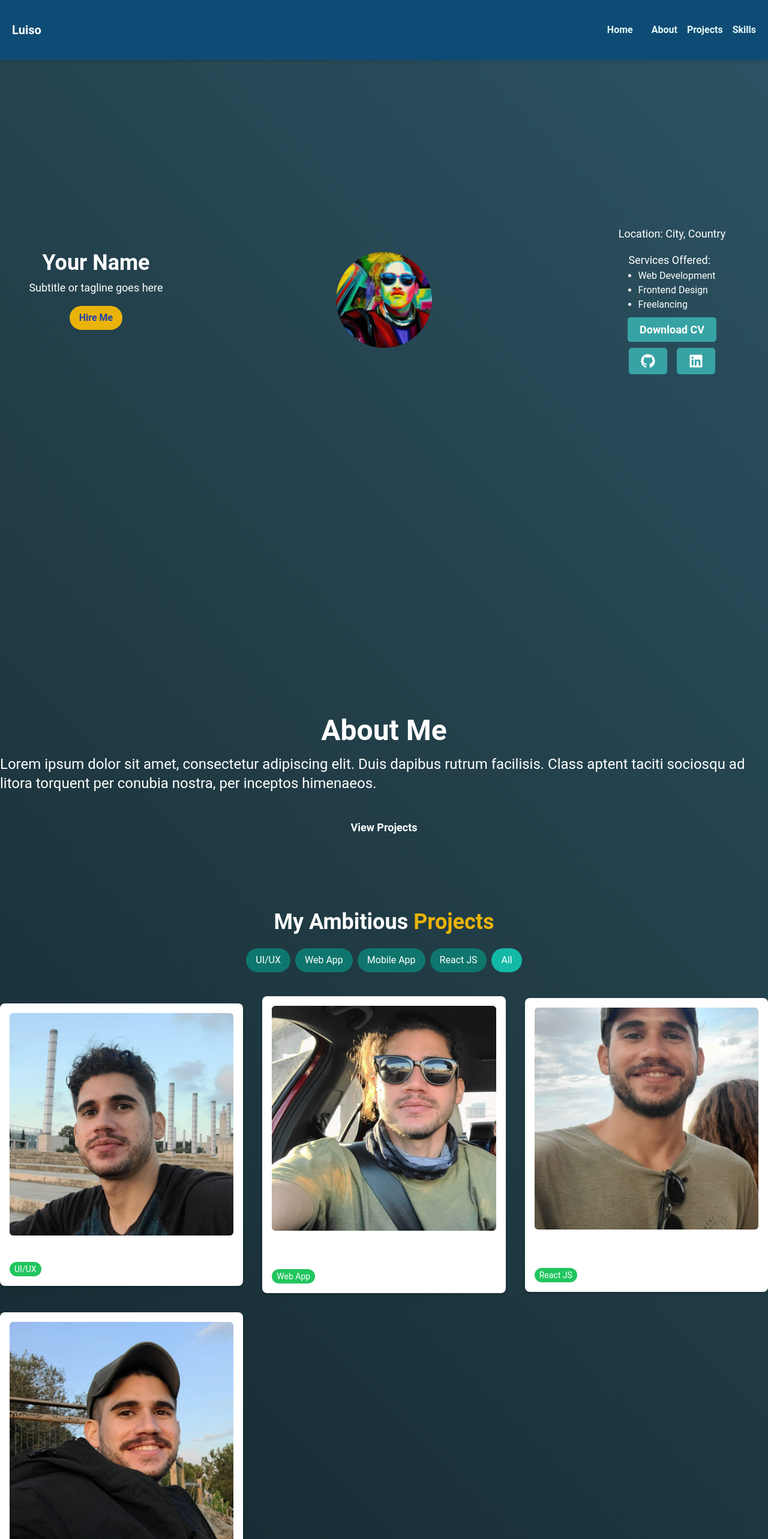
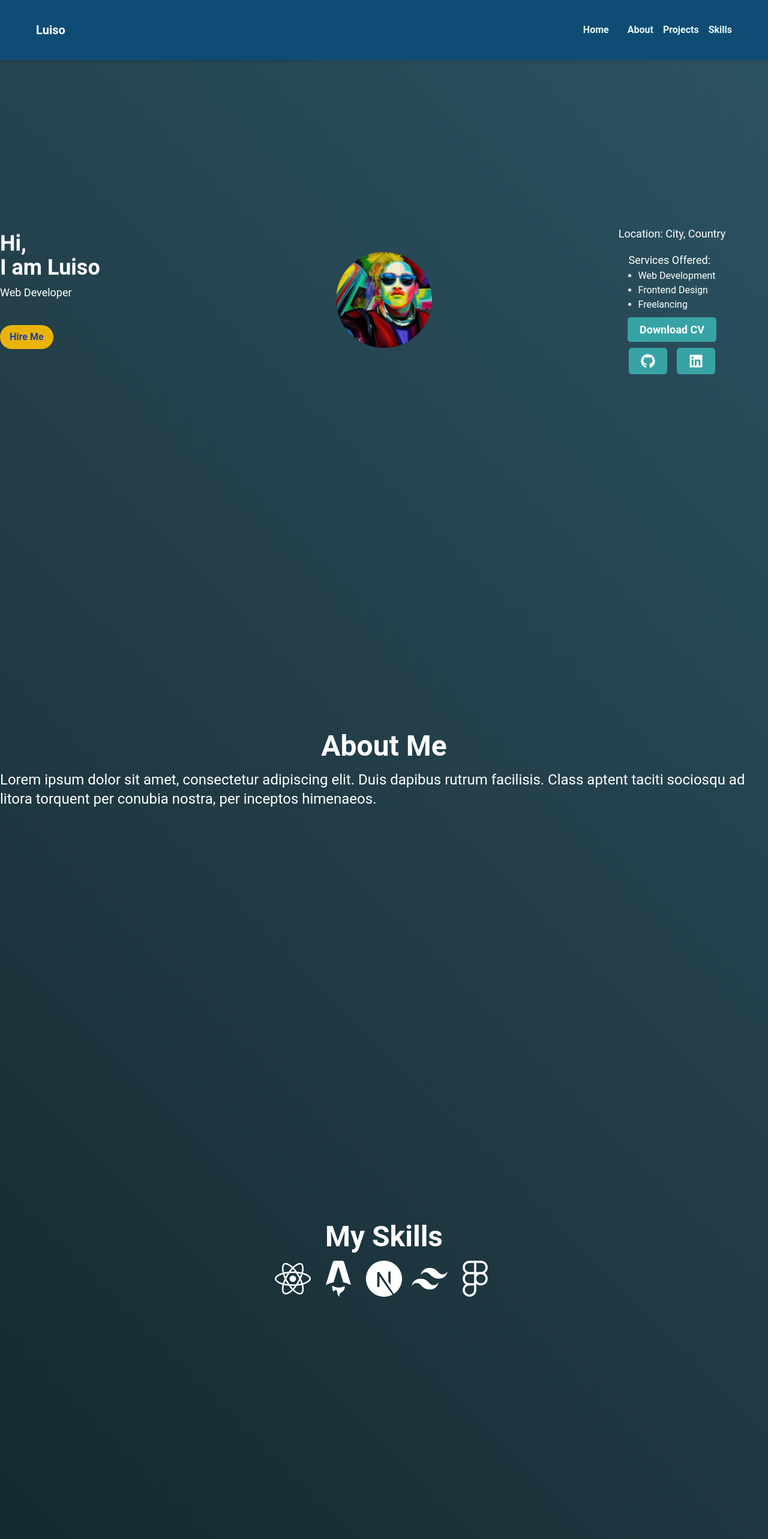
Before and after one commit to solarluiso/solarluiso-porfolio, a React (Vite) app: page / in a window 1280 px wide. Shown: the top 2566 px of the page at 60% size. Built offline with nearby package versions, Linux system fonts and the light colour scheme.

Commit message:
modified some elements for overall responsivness

```diff
--- a/src/App.css
+++ b/src/App.css
@@ -1,76 +1,18 @@
-/* Reset some default styles */
-* {
+/* Apply basic styling to the entire app */
+body {
   margin: 0;
   padding: 0;
-  box-sizing: border-box;
+  font-family: "Roboto", sans-serif;
+  color: #ffffff;
+  background: linear-gradient(45deg, #0f2027, #203a43, #2c5364);
+  transition: background 0.5s ease-in-out;
 }
 
-/* Apply a modern font */
-body {
-  font-family: "Roboto", sans-serif;
-}
-
-/* Create a smooth scroll effect */
-html {
-  scroll-behavior: smooth;
-}
-
-/* Set up a global container for content */
+/* Set up a container for content */
 .container {
   max-width: 1200px;
   margin: 0 auto;
   padding: 20px;
 }
 
-/* Smoothly changing background color on scroll */
-body {
-  background: linear-gradient(45deg, #0f2027, #203a43, #2c5364);
-  color: #ffffff;
-  transition: background 0.5s ease-in-out;
-}
-
-/* Style the navigation bar */
-nav {
-  background: #0f4c75;
-  padding: 10px 0;
-  box-shadow: 0 4px 6px -1px rgba(0, 0, 0, 0.1),
-    0 2px 4px -1px rgba(0, 0, 0, 0.06);
-}
-
-nav ul {
-  display: flex;
-  justify-content: center;
-  list-style: none;
-}
-
-nav li {
-  margin: 0 15px;
-}
-
-nav a {
-  text-decoration: none;
-  color: #e4f9f5;
-  font-weight: bold;
-  font-size: 1rem;
-  transition: color 0.3s ease-in-out;
-}
-
-nav a:hover {
-  color: #38a3a5;
-}
-
-#hero a {
-  background: #38a3a5;
-  color: #ffffff;
-  padding: 10px 20px;
-  border-radius: 5px;
-  text-decoration: none;
-  font-weight: bold;
-  transition: background 0.3s ease-in-out, color 0.3s ease-in-out;
-}
-
-#hero a:hover {
-  background: #0f4c75;
-}
-
-/* Add more sections and styles as needed */
+/* Styling for individual components can be added in their respective files */
--- a/src/App.jsx
+++ b/src/App.jsx
@@ -16,8 +16,10 @@ const App = () => (
     <Navbar />
     <Hero />
     <About />
+    <Skills />
     <Projects />
-    <Skills />
+    <Contact />
+    <Footer />
   </div>
 );
 
--- a/src/components/About.jsx
+++ b/src/components/About.jsx
@@ -4,7 +4,7 @@ const About = () => {
   return (
     <section
       id="about"
-      className="bg-gradient-about text-white h-screen flex flex-col justify-center items-center"
+      className="flex flex-col justify-center items-center text-white min-h-screen"
     >
       <h2 className="text-3xl md:text-4xl lg:text-5xl font-bold mb-4">
         About Me
@@ -14,12 +14,6 @@ const About = () => {
         rutrum facilisis. Class aptent taciti sociosqu ad litora torquent per
         conubia nostra, per inceptos himenaeos.
       </p>
-      <a
-        href="#projects"
-        className="bg-accent text-white px-6 py-3 rounded-full font-bold text-lg hover:bg-hover-accent transition duration-300"
-      >
-        View Projects
-      </a>
     </section>
   );
 };
--- a/src/components/Hero.jsx
+++ b/src/components/Hero.jsx
@@ -7,15 +7,18 @@ const Hero = () => {
   return (
     <motion.div
       id="hero"
-      className="flex flex-col md:flex-row items-center justify-center h-screen bg-gradient-hero text-white overflow-hidden"
       initial={{ opacity: 0, y: -50 }}
       animate={{ opacity: 1, y: 0 }}
       transition={{ duration: 1 }}
+      className="flex flex-col md:flex-row justify-center items-center text-white min-h-screen"
     >
       {/* Left side with heading, subheading, and button */}
-      <div className="flex flex-col items-center mb-8 md:w-1/2 md:order-1">
-        <h1 className="text-4xl font-bold mb-2">Your Name</h1>
-        <p className="text-lg mb-4">Subtitle or tagline goes here</p>
+      <div className="flex flex-col items-start mb-8 md:w-1/2 md:order-1">
+        <h1 className="text-4xl font-bold mb-2">
+          Hi,
+          <br />I am Luiso
+        </h1>
+        <p className="text-lg mb-10">Web Developer</p>
         <motion.button
           whileHover={{ scale: 1.1, rotate: 5 }}
           whileTap={{ scale: 0.9 }}
--- a/src/components/Projects.jsx
+++ b/src/components/Projects.jsx
@@ -33,7 +33,7 @@ const Projects = () => {
   return (
     <section
       id="projects"
-      className="bg-gradient-projects text-white h-screen flex flex-col justify-center items-center"
+      className="flex flex-col justify-center items-center text-white min-h-screen"
     >
       <h2 className="text-4xl font-bold mb-6 text-center">
         My Ambitious <span className="text-yellow-500">Projects</span>
@@ -41,8 +41,7 @@ const Projects = () => {
 
       {/* Pills to categorize my applications */}
       <div className="flex flex-wrap justify-center space-x-2 mb-8">
-        {["UI/UX", "Web App", "Mobile App", "React JS", "All"].map(
-          (item, index) => (
+        {["UI/UX", "Web App", "React JS", "All"].map((item, index) => (
           <div
             key={index}
             onClick={() => handleProjectFilter(item)}
@@ -54,37 +53,33 @@ const Projects = () => {
           >
             {item}
           </div>
-          )
-        )}
+        ))}
       </div>
 
       <motion.div
         animate={animateCard}
         transition={{ duration: 0.5, delayChildren: 0.5 }}
-        className="grid grid-cols-1 md:grid-cols-2 lg:grid-cols-3 gap-8 items-center"
+        className="flex flex-wrap justify-center items-center"
       >
         {filterProjects.map((project, index) => (
           <motion.div
-            className="bg-white p-4 rounded-lg shadow-md transition duration-300 transform hover:scale-105 flex flex-col justify-between relative"
+            className="flex flex-col w-[270px] bg-white p-4 m-4 rounded-lg hover:scale-105"
             key={index}
             whileHover={{ scale: 1.05 }}
           >
-            <motion.div
-              className="relative overflow-hidden group"
-              whileHover={{ scale: 1.05 }}
-            >
+            <motion.div className="relative" whileHover={{ scale: 1.05 }}>
               <img
                 src={project.imgUrl}
                 alt={project.title}
                 className="w-full h-auto rounded-md"
               />
-              <div className="absolute top-0 left-0 w-full h-full flex items-center justify-center opacity-0 hover:opacity-100 transition-opacity duration-300 bg-black bg-opacity-40 group-hover:bg-opacity-60">
+              <div className="absolute top-0 left-0 w-full h-full flex items-center justify-center opacity-0 hover:opacity-100 transition-opacity duration-300 bg-black bg-opacity-80">
                 <motion.a
                   href={project.projectLink}
                   target="_blank"
                   rel="noreferrer"
                   whileHover={{ scale: 1.2 }}
-                  className="text-green-500 hover:text-ggreen-700 cursor-pointer"
+                  className="text-green-700 hover:text-green-500 cursor-pointer"
                 >
                   <AiFillEye className="text-4xl" />
                 </motion.a>
@@ -93,14 +88,16 @@ const Projects = () => {
                   target="_blank"
                   rel="noreferrer"
                   whileHover={{ scale: 1.2 }}
-                  className="text-green-500 hover:text-green-700 cursor-pointer ml-4"
+                  className="text-green-700 hover:text-green-500 cursor-pointer ml-4"
                 >
                   <AiFillGithub className="text-4xl" />
                 </motion.a>
               </div>
             </motion.div>
 
-            <p className="text-sm mt-2 text-center">{project.description}</p>
+            <p className="text-black text-md mt-2 text-center">
+              {project.description}
+            </p>
 
             <div className="mt-4">
               <span className="bg-green-500 text-white px-2 py-1 rounded-full text-sm">
--- a/src/components/Skills.jsx
+++ b/src/components/Skills.jsx
@@ -6,7 +6,7 @@ const Skills = () => {
   return (
     <section
       id="skills"
-      className="bg-gradient-skills text-white h-screen flex flex-col justify-center items-center"
+      className="flex flex-col justify-center items-center text-white min-h-screen"
     >
       <h2 className="text-3xl md:text-4xl lg:text-5xl font-bold mb-4">
         My Skills
--- a/src/data/ProjectData.jsx
+++ b/src/data/ProjectData.jsx
@@ -11,7 +11,8 @@ const useProjectData = () => {
         imgUrl: "src/assets/images/project1.jpg",
         projectLink: "https://example.com/project1",
         codeLink: "https://github.com/example/project1",
-        description: "Lorem ipsum dolor sit amet, consectetur adipiscing elit.",
+        description:
+          "Lorem ipsum dolor sit amet, consectetur adipiscing elit jlasdlfl.",
         tags: ["UI/UX", "Web App"],
       },
       {
--- a/src/index.css
+++ b/src/index.css
@@ -1,3 +1,83 @@
 @import "tailwindcss/base";
 @import "tailwindcss/components";
 @import "tailwindcss/utilities";
+
+/* Importing the custom font */
+@import url("https://fonts.googleapis.com/css2?family=Roboto:wght@400;700&display=swap");
+
+/* Reset some default styles */
+* {
+  margin: 0;
+  padding: 0;
+  box-sizing: border-box;
+}
+
+/* Apply a modern font */
+body {
+  font-family: "Roboto", sans-serif;
+}
+
+/* Create a smooth scroll effect */
+html {
+  scroll-behavior: smooth;
+}
+
+/* Set up a global container for content */
+.container {
+  max-width: 1200px;
+  margin: 0 auto;
+  padding: 20px;
+}
+
+/* Smoothly changing background color on scroll */
+body {
+  background: linear-gradient(45deg, #0f2027, #203a43, #2c5364);
+  color: #ffffff;
+  transition: background 0.5s ease-in-out;
+}
+
+/* Style the navigation bar */
+nav {
+  background: #0f4c75;
+  padding: 10px 0;
+  box-shadow: 0 4px 6px -1px rgba(0, 0, 0, 0.1),
+    0 2px 4px -1px rgba(0, 0, 0, 0.06);
+}
+
+nav ul {
+  display: flex;
+  justify-content: center;
+  list-style: none;
+}
+
+nav li {
+  margin: 0 15px;
+}
+
+nav a {
+  text-decoration: none;
+  color: #e4f9f5;
+  font-weight: bold;
+  font-size: 1rem;
+  transition: color 0.3s ease-in-out;
+}
+
+nav a:hover {
+  color: #38a3a5;
+}
+
+#hero a {
+  background: #38a3a5;
+  color: #ffffff;
+  padding: 10px 20px;
+  border-radius: 5px;
+  text-decoration: none;
+  font-weight: bold;
+  transition: background 0.3s ease-in-out, color 0.3s ease-in-out;
+}
+
+#hero a:hover {
+  background: #0f4c75;
+}
+
+/* Add more sections and styles as needed */
```
Lines whose indentation alone changed are shown as unchanged.
